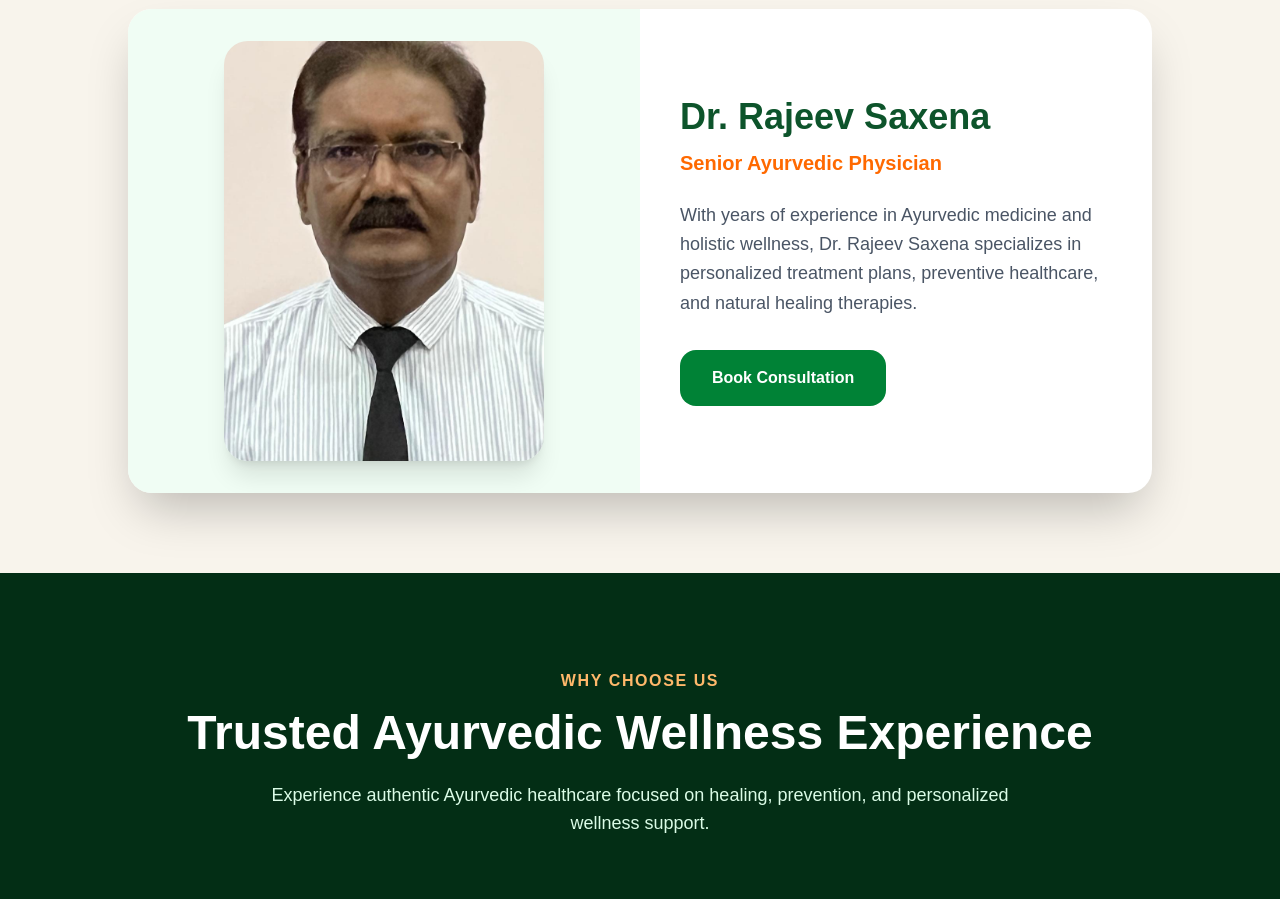
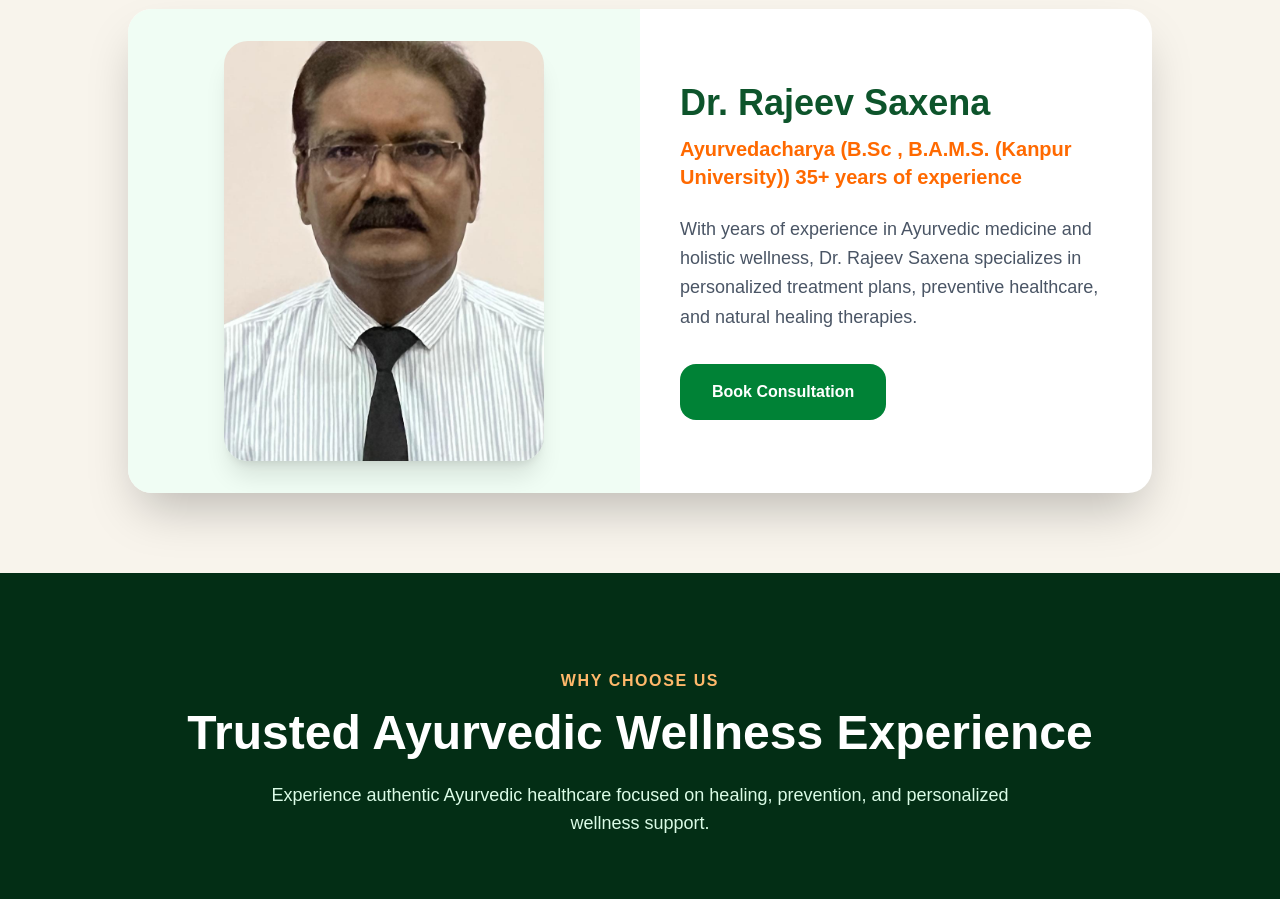
Before and after one commit to thakurutkars/charak-care-center, a Next.js app: page / in a window 1280 px wide. Shown: the part 1740-2639 px from the top of the page. Built offline with nearby package versions, Linux system fonts and the light colour scheme.

Commit message:
Added payment mode

```diff
--- a/components/Doctors.tsx
+++ b/components/Doctors.tsx
@@ -36,7 +36,8 @@ export default function Doctors() {
             </h3>
 
             <p className="text-orange-500 text-xl font-semibold mt-3">
-              Senior Ayurvedic Physician
+              Ayurvedacharya (B.Sc , B.A.M.S. (Kanpur University))
+              35+ years of experience
             </p>
 
             <p className="text-gray-600 mt-6 text-lg leading-relaxed">
```
